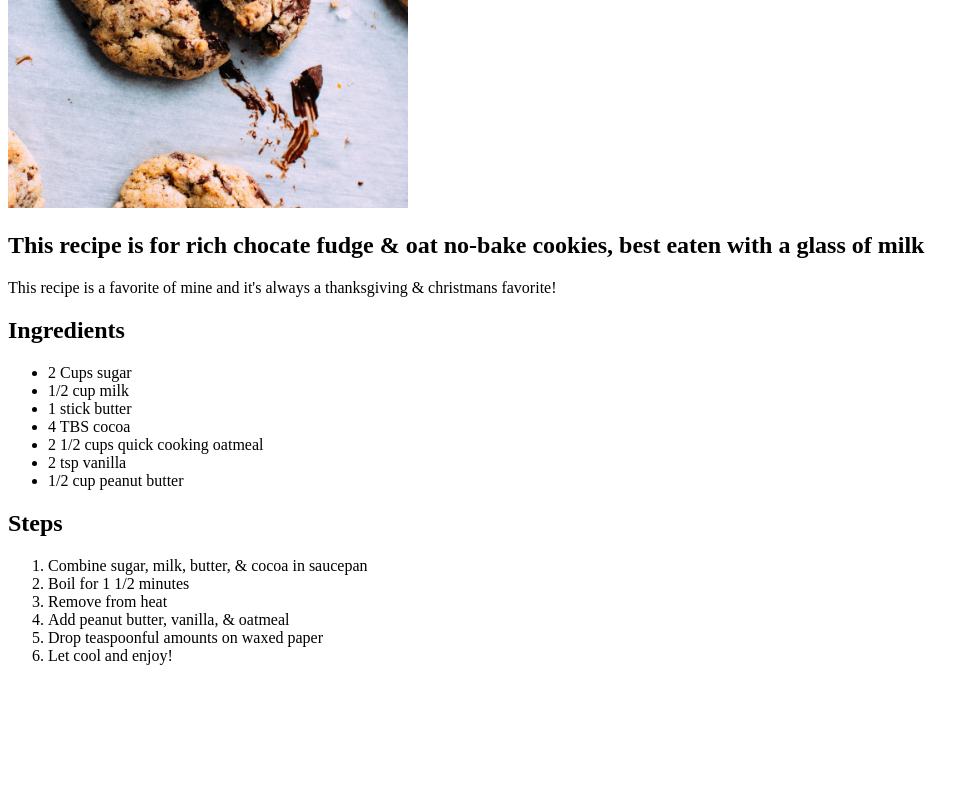
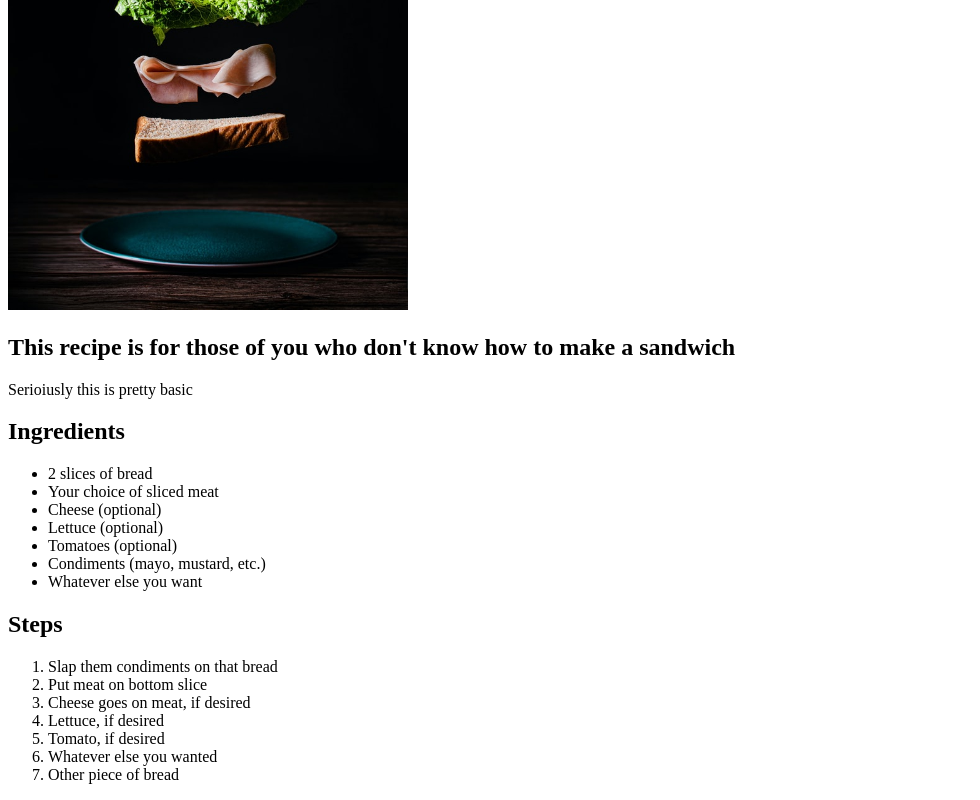
Before and after one commit to Willbraken/odin-recipes, a plain HTML site: page recipes/sandwich.html in a window 1280 px wide. Shown: the part 372-1172 px from the top of the page, without its empty margins (0-980 px from the left). Before the commit the page ends 1053 px from the top, so only its background shows below. Drawn offline with Linux system fonts and the light colour scheme.

Commit message:
Edit sandwich.html

```diff
--- a/recipes/sandwich.html
+++ b/recipes/sandwich.html
@@ -6,29 +6,28 @@
     </head>
     <body>
         <h1>Rich Fudge Cookies</h1>
-        <img src="../images/cookies.jpg" alt="a picture of a gooey chocolate chip cookie" width="400px">
-        <h2>This recipe is for rich chocate fudge & oat no-bake
-            cookies, best eaten with a glass of milk</h2>
-        <p>This recipe is a favorite of mine and it's always a
-            thanksgiving & christmans favorite!</p>
+        <img src="../images/sandwich.jpg" alt="A picture of an exploded sandwich" width="400px">
+        <h2>This recipe is for those of you who don't know how to make a sandwich</h2>
+        <p>Serioiusly this is pretty basic</p>
         <h2>Ingredients</h2>
             <ul>
-                <li>2 Cups sugar</li>
-                <li>1/2 cup milk</li>
-                <li>1 stick butter</li>
-                <li>4 TBS cocoa</li>
-                <li>2 1/2 cups quick cooking oatmeal</li>
-                <li>2 tsp vanilla</li>
-                <li>1/2 cup peanut butter</li>
+                <li>2 slices of bread</li>
+                <li>Your choice of sliced meat</li>
+                <li>Cheese (optional)</li>
+                <li>Lettuce (optional)</li>
+                <li>Tomatoes (optional)</li>
+                <li>Condiments (mayo, mustard, etc.)</li>
+                <li>Whatever else you want</li>
             </ul>
         <h2>Steps</h2>
             <ol>
-                <li>Combine sugar, milk, butter, & cocoa in saucepan</li>
-                <li>Boil for 1 1/2 minutes</li>
-                <li>Remove from heat</li>
-                <li>Add peanut butter, vanilla, & oatmeal</li>
-                <li>Drop teaspoonful amounts on waxed paper</li>
-                <li>Let cool and enjoy!</li>
+                <li>Slap them condiments on that bread</li>
+                <li>Put meat on bottom slice</li>
+                <li>Cheese goes on meat, if desired</li>
+                <li>Lettuce, if desired</li>
+                <li>Tomato, if desired</li>
+                <li>Whatever else you wanted</li>
+                <li>Other piece of bread</li>
             </ol>
 
     </body>
```
Also changed, not shown: images/sandwich.jpg (added).
